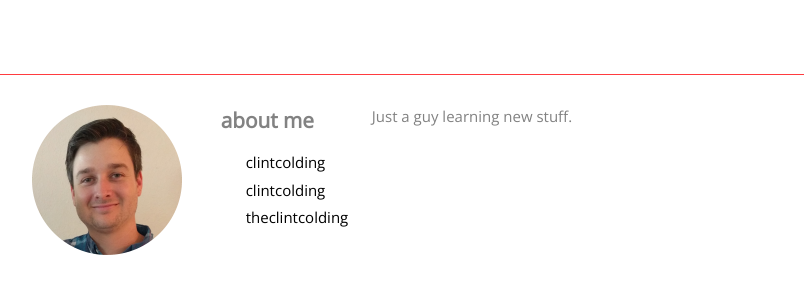
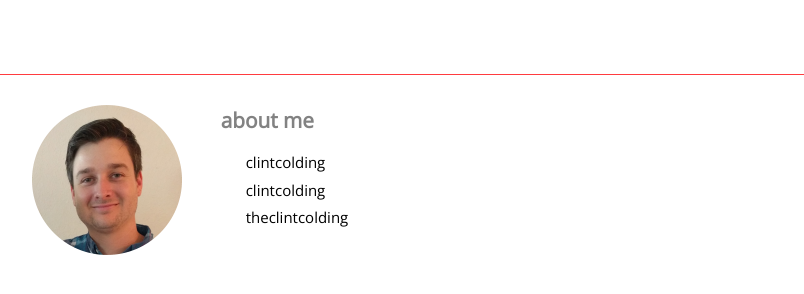
Before and after one commit to clintcolding/clintcolding.github.io, a Jekyll site: the page built from index.md, in a window 1280 px wide. Shown: the part 600-894 px from the top of the page, without its empty margins (238-1042 px from the left). Built offline with Jekyll 4.4.1, drawn with Linux system fonts in a browser that asks for light colours.

Commit message:
Updated desc

```diff
--- a/_config.yml
+++ b/_config.yml
@@ -2,7 +2,7 @@ title: Clint Colding
 author: Clint Colding
 url: http://clintcolding.com
 description: > # this means to ignore newlines until "baseurl:"
-  Just a guy learning new stuff.
+
 
 twitter_username: theclintcolding
 github_username: clintcolding
```
